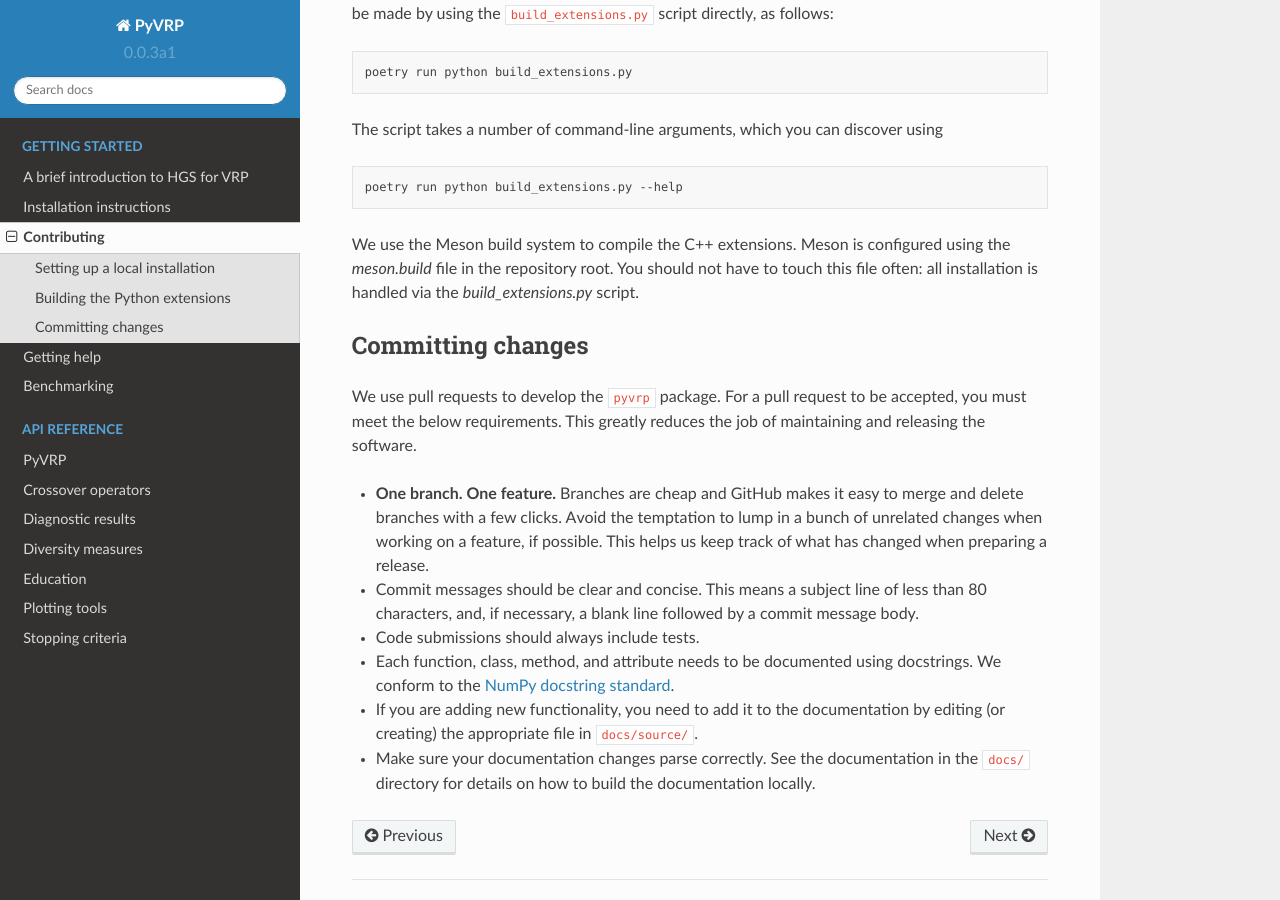
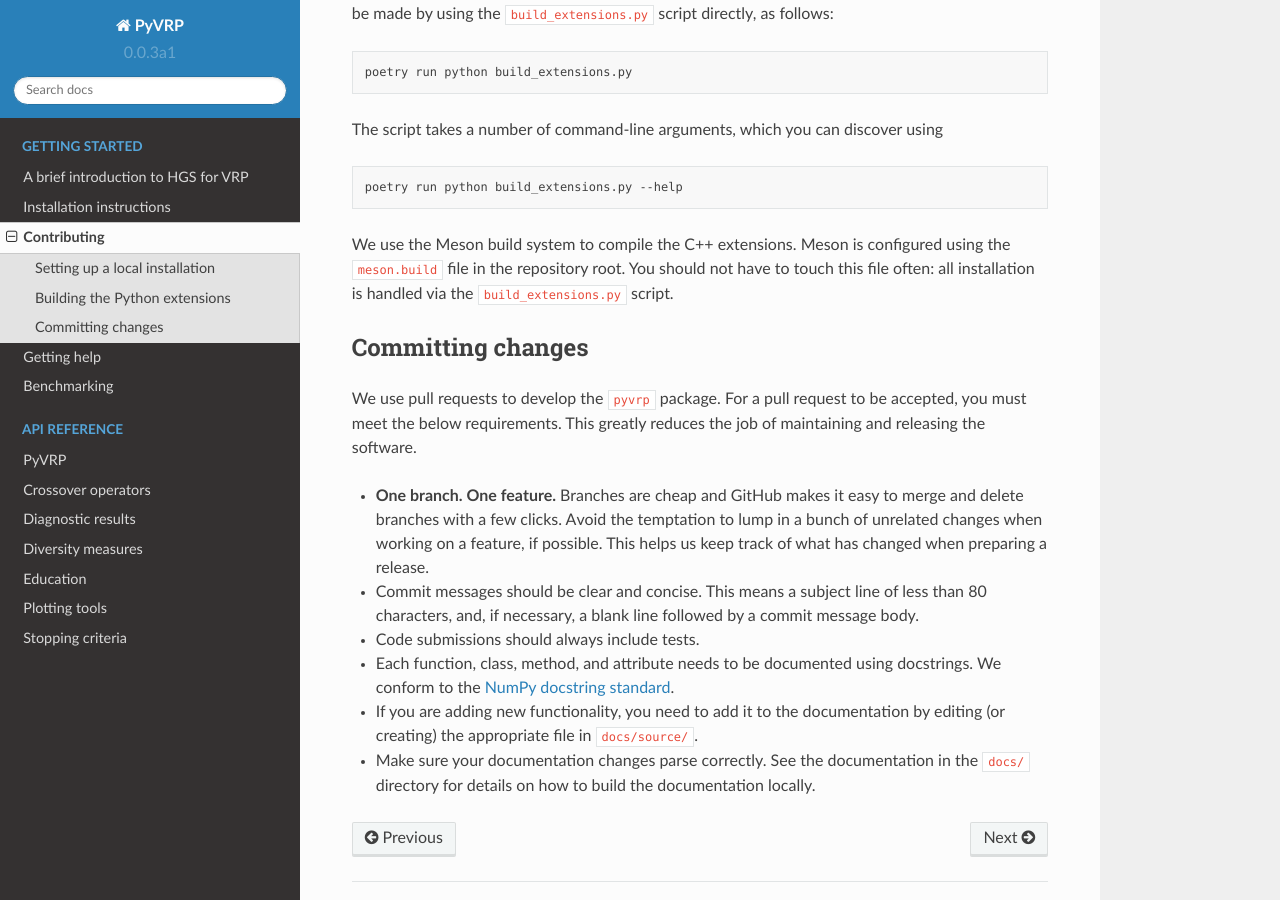
Before and after one commit to PyVRP/PyVRP, a Sphinx documentation site: the page built from docs/source/setup/contributing.rst, in a window 1280 px wide and 900 px high, scrolled down 1148 px. Built offline with Sphinx 7.4.7 and the Read the Docs theme 2.0.0, drawn with Linux system fonts in a browser that asks for light colours; pages that are not in the unit, such as notebooks, are missing from menus.

```diff
--- a/docs/source/setup/contributing.rst
+++ b/docs/source/setup/contributing.rst
@@ -64,8 +64,8 @@ The script takes a number of command-line arguments, which you can discover usin
    poetry run python build_extensions.py --help
 
 We use the Meson build system to compile the C++ extensions.
-Meson is configured using the `meson.build` file in the repository root.
-You should not have to touch this file often: all installation is handled via the `build_extensions.py` script.
+Meson is configured using the ``meson.build`` file in the repository root.
+You should not have to touch this file often: all installation is handled via the ``build_extensions.py`` script.
 
 
 Committing changes
```
Also changed, not shown: 1 other file.
